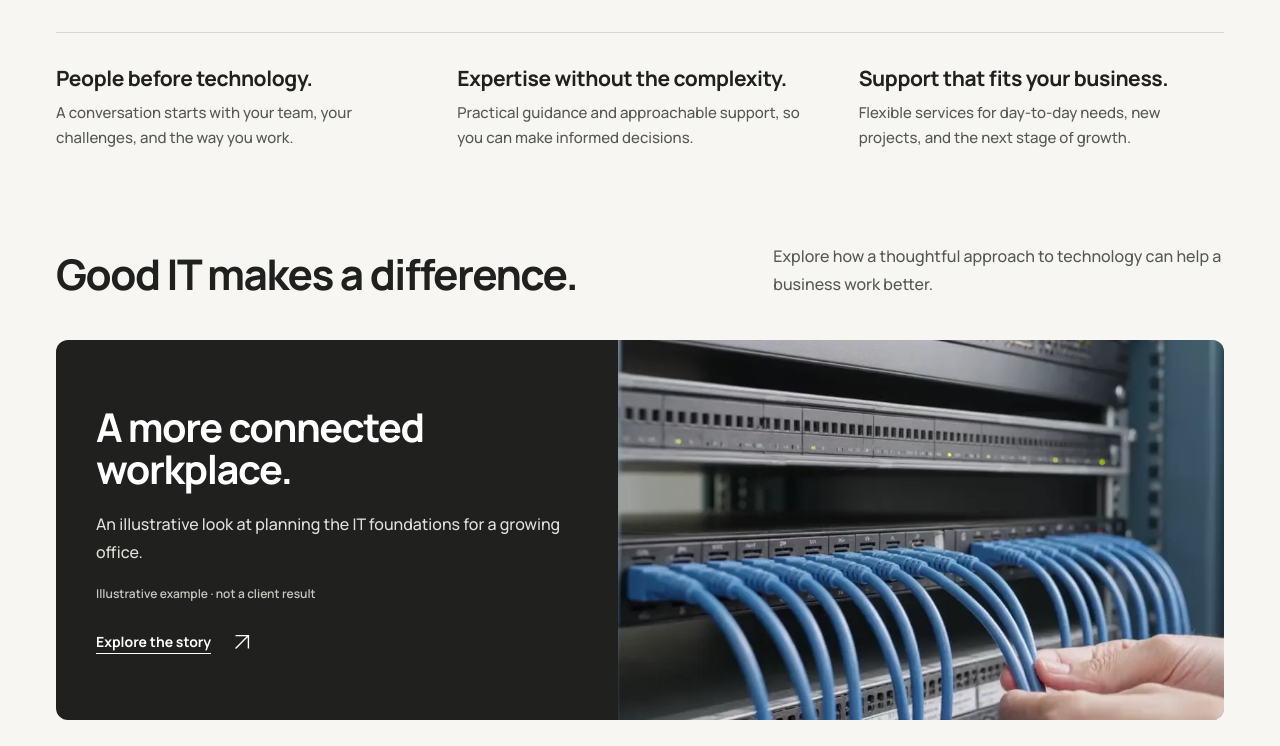
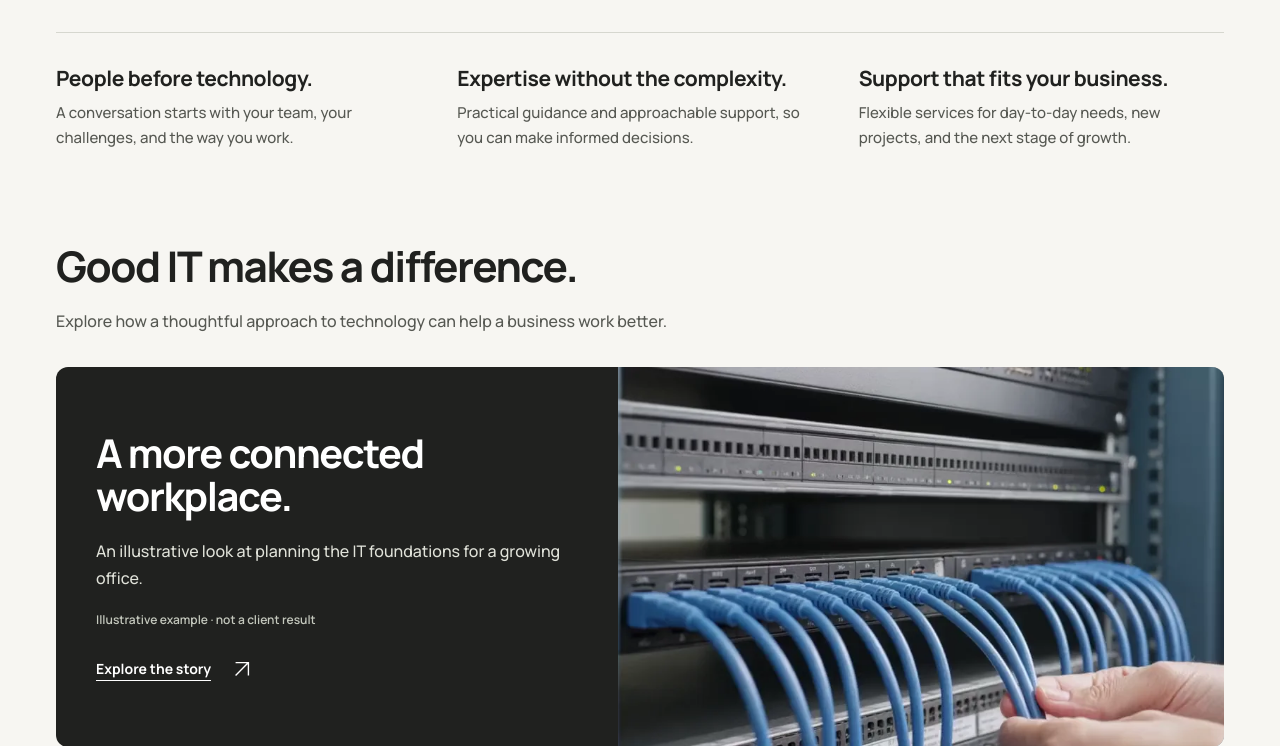
Before and after one commit to jianwongdesign/techcloud, a PHP site: page / in a window 1280 px wide. Shown: the part 2002-2748 px from the top of the page. Run offline with PHP 8.4, Linux system fonts and the light colour scheme.

Commit message:
Group case study introduction into a left-aligned text block

```diff
--- a/preview/404.html
+++ b/preview/404.html
@@ -1,5 +1,5 @@
 <!doctype html>
-<html lang="en"><head><meta charset="utf-8"><meta name="viewport" content="width=device-width,initial-scale=1"><meta name="robots" content="noindex,nofollow"><base href="/techcloud/"><title>Page not found &#8211; TechCloud · Design preview</title><meta name="description" content="TechCloud custom WordPress website design preview."><link rel="stylesheet" href="assets/site.css?v=d35efbe0d112"><link rel="stylesheet" href="assets/rich.css?v=8f753b65c53a"><style>.preview-notice{text-align:center;background:#20251e;color:#e2e6d8;font:10px/1.6 Manrope,sans-serif;letter-spacing:.05em;padding:7px 16px}</style></head>
+<html lang="en"><head><meta charset="utf-8"><meta name="viewport" content="width=device-width,initial-scale=1"><meta name="robots" content="noindex,nofollow"><base href="/techcloud/"><title>Page not found &#8211; TechCloud · Design preview</title><meta name="description" content="TechCloud custom WordPress website design preview."><link rel="stylesheet" href="assets/site.css?v=d35efbe0d112"><link rel="stylesheet" href="assets/rich.css?v=53a4c4f1cfc2"><style>.preview-notice{text-align:center;background:#20251e;color:#e2e6d8;font:10px/1.6 Manrope,sans-serif;letter-spacing:.05em;padding:7px 16px}</style></head>
 <body id="top" class="error404 wp-embed-responsive wp-theme-techcloud"><div class="preview-notice">TechCloud · Design preview · Content for review</div>
 <a class="skip-link" href="#main">Skip to content</a>
 <header class="site-header wrap">
--- a/preview/assets/rich.css
+++ b/preview/assets/rich.css
@@ -277,6 +277,9 @@ summary{font-size:16px;font-weight:700}
 .benefit{border:0;padding:0;margin:0}
 .benefit h3{font-size:21px;margin:0 0 10px}
 .benefit p{font-size:15px;line-height:1.65;margin:0}
+.section:has(>.case-grid)>.section-head{grid-template-columns:1fr;gap:16px;margin-bottom:32px}
+.section:has(>.case-grid)>.section-head h2{max-width:none}
+.section:has(>.case-grid)>.section-head p{justify-self:start;max-width:65ch;margin:0;text-wrap:pretty}
 .case-card{grid-template-columns:1fr 1.08fr;background:#20211f;color:white;border:0}
 .case-image{grid-column:2;grid-row:1;min-height:380px;aspect-ratio:auto}
 .case-image img{height:100%;object-fit:cover}
--- a/preview/case-studies/connected-workplace-example/index.html
+++ b/preview/case-studies/connected-workplace-example/index.html
@@ -1,5 +1,5 @@
 <!doctype html>
-<html lang="en"><head><meta charset="utf-8"><meta name="viewport" content="width=device-width,initial-scale=1"><meta name="robots" content="noindex,nofollow"><title>A more connected workplace. &#8211; TechCloud · Design preview</title><meta name="description" content="TechCloud custom WordPress website design preview."><link rel="stylesheet" href="../../assets/site.css?v=d35efbe0d112"><link rel="stylesheet" href="../../assets/rich.css?v=8f753b65c53a"><style>.preview-notice{text-align:center;background:#20251e;color:#e2e6d8;font:10px/1.6 Manrope,sans-serif;letter-spacing:.05em;padding:7px 16px}</style></head>
+<html lang="en"><head><meta charset="utf-8"><meta name="viewport" content="width=device-width,initial-scale=1"><meta name="robots" content="noindex,nofollow"><title>A more connected workplace. &#8211; TechCloud · Design preview</title><meta name="description" content="TechCloud custom WordPress website design preview."><link rel="stylesheet" href="../../assets/site.css?v=d35efbe0d112"><link rel="stylesheet" href="../../assets/rich.css?v=53a4c4f1cfc2"><style>.preview-notice{text-align:center;background:#20251e;color:#e2e6d8;font:10px/1.6 Manrope,sans-serif;letter-spacing:.05em;padding:7px 16px}</style></head>
 <body id="top" class="wp-singular tc_case-template-default single single-tc_case postid-13 wp-embed-responsive wp-theme-techcloud"><div class="preview-notice">TechCloud · Design preview · Content for review</div>
 <a class="skip-link" href="#main">Skip to content</a>
 <header class="site-header wrap">
--- a/preview/case-studies/index.html
+++ b/preview/case-studies/index.html
@@ -1,5 +1,5 @@
 <!doctype html>
-<html lang="en"><head><meta charset="utf-8"><meta name="viewport" content="width=device-width,initial-scale=1"><meta name="robots" content="noindex,nofollow"><title>Case Studies &#8211; TechCloud · Design preview</title><meta name="description" content="TechCloud custom WordPress website design preview."><link rel="stylesheet" href="../assets/site.css?v=d35efbe0d112"><link rel="stylesheet" href="../assets/rich.css?v=8f753b65c53a"><style>.preview-notice{text-align:center;background:#20251e;color:#e2e6d8;font:10px/1.6 Manrope,sans-serif;letter-spacing:.05em;padding:7px 16px}</style></head>
+<html lang="en"><head><meta charset="utf-8"><meta name="viewport" content="width=device-width,initial-scale=1"><meta name="robots" content="noindex,nofollow"><title>Case Studies &#8211; TechCloud · Design preview</title><meta name="description" content="TechCloud custom WordPress website design preview."><link rel="stylesheet" href="../assets/site.css?v=d35efbe0d112"><link rel="stylesheet" href="../assets/rich.css?v=53a4c4f1cfc2"><style>.preview-notice{text-align:center;background:#20251e;color:#e2e6d8;font:10px/1.6 Manrope,sans-serif;letter-spacing:.05em;padding:7px 16px}</style></head>
 <body id="top" class="archive post-type-archive post-type-archive-tc_case wp-embed-responsive wp-theme-techcloud"><div class="preview-notice">TechCloud · Design preview · Content for review</div>
 <a class="skip-link" href="#main">Skip to content</a>
 <header class="site-header wrap">
--- a/preview/contact/index.html
+++ b/preview/contact/index.html
@@ -1,5 +1,5 @@
 <!doctype html>
-<html lang="en"><head><meta charset="utf-8"><meta name="viewport" content="width=device-width,initial-scale=1"><meta name="robots" content="noindex,nofollow"><title>Let’s talk about your IT. &#8211; TechCloud · Design preview</title><meta name="description" content="TechCloud custom WordPress website design preview."><link rel="stylesheet" href="../assets/site.css?v=d35efbe0d112"><link rel="stylesheet" href="../assets/rich.css?v=8f753b65c53a"><style>.preview-notice{text-align:center;background:#20251e;color:#e2e6d8;font:10px/1.6 Manrope,sans-serif;letter-spacing:.05em;padding:7px 16px}</style></head>
+<html lang="en"><head><meta charset="utf-8"><meta name="viewport" content="width=device-width,initial-scale=1"><meta name="robots" content="noindex,nofollow"><title>Let’s talk about your IT. &#8211; TechCloud · Design preview</title><meta name="description" content="TechCloud custom WordPress website design preview."><link rel="stylesheet" href="../assets/site.css?v=d35efbe0d112"><link rel="stylesheet" href="../assets/rich.css?v=53a4c4f1cfc2"><style>.preview-notice{text-align:center;background:#20251e;color:#e2e6d8;font:10px/1.6 Manrope,sans-serif;letter-spacing:.05em;padding:7px 16px}</style></head>
 <body id="top" class="wp-singular page-template-default page page-id-11 wp-embed-responsive wp-theme-techcloud"><div class="preview-notice">TechCloud · Design preview · Content for review</div>
 <a class="skip-link" href="#main">Skip to content</a>
 <header class="site-header wrap">
--- a/preview/index.html
+++ b/preview/index.html
@@ -1,5 +1,5 @@
 <!doctype html>
-<html lang="en"><head><meta charset="utf-8"><meta name="viewport" content="width=device-width,initial-scale=1"><meta name="robots" content="noindex,nofollow"><title>TechCloud &#8211; IT services for businesses in Singapore · Design preview</title><meta name="description" content="TechCloud custom WordPress website design preview."><link rel="stylesheet" href="assets/site.css?v=d35efbe0d112"><link rel="stylesheet" href="assets/rich.css?v=8f753b65c53a"><style>.preview-notice{text-align:center;background:#20251e;color:#e2e6d8;font:10px/1.6 Manrope,sans-serif;letter-spacing:.05em;padding:7px 16px}</style></head>
+<html lang="en"><head><meta charset="utf-8"><meta name="viewport" content="width=device-width,initial-scale=1"><meta name="robots" content="noindex,nofollow"><title>TechCloud &#8211; IT services for businesses in Singapore · Design preview</title><meta name="description" content="TechCloud custom WordPress website design preview."><link rel="stylesheet" href="assets/site.css?v=d35efbe0d112"><link rel="stylesheet" href="assets/rich.css?v=53a4c4f1cfc2"><style>.preview-notice{text-align:center;background:#20251e;color:#e2e6d8;font:10px/1.6 Manrope,sans-serif;letter-spacing:.05em;padding:7px 16px}</style></head>
 <body id="top" class="home wp-singular page-template-default page page-id-4 wp-embed-responsive wp-theme-techcloud"><div class="preview-notice">TechCloud · Design preview · Content for review</div>
 <a class="skip-link" href="#main">Skip to content</a>
 <header class="site-header wrap">
--- a/preview/services/end-user-it-support/index.html
+++ b/preview/services/end-user-it-support/index.html
@@ -1,5 +1,5 @@
 <!doctype html>
-<html lang="en"><head><meta charset="utf-8"><meta name="viewport" content="width=device-width,initial-scale=1"><meta name="robots" content="noindex,nofollow"><title>End-user IT support &#8211; TechCloud · Design preview</title><meta name="description" content="TechCloud custom WordPress website design preview."><link rel="stylesheet" href="../../assets/site.css?v=d35efbe0d112"><link rel="stylesheet" href="../../assets/rich.css?v=8f753b65c53a"><style>.preview-notice{text-align:center;background:#20251e;color:#e2e6d8;font:10px/1.6 Manrope,sans-serif;letter-spacing:.05em;padding:7px 16px}</style></head>
+<html lang="en"><head><meta charset="utf-8"><meta name="viewport" content="width=device-width,initial-scale=1"><meta name="robots" content="noindex,nofollow"><title>End-user IT support &#8211; TechCloud · Design preview</title><meta name="description" content="TechCloud custom WordPress website design preview."><link rel="stylesheet" href="../../assets/site.css?v=d35efbe0d112"><link rel="stylesheet" href="../../assets/rich.css?v=53a4c4f1cfc2"><style>.preview-notice{text-align:center;background:#20251e;color:#e2e6d8;font:10px/1.6 Manrope,sans-serif;letter-spacing:.05em;padding:7px 16px}</style></head>
 <body id="top" class="wp-singular page-template-default page page-id-7 page-child parent-pageid-5 wp-embed-responsive wp-theme-techcloud"><div class="preview-notice">TechCloud · Design preview · Content for review</div>
 <a class="skip-link" href="#main">Skip to content</a>
 <header class="site-header wrap">
--- a/preview/services/index.html
+++ b/preview/services/index.html
@@ -1,5 +1,5 @@
 <!doctype html>
-<html lang="en"><head><meta charset="utf-8"><meta name="viewport" content="width=device-width,initial-scale=1"><meta name="robots" content="noindex,nofollow"><title>Good IT. Built around you. &#8211; TechCloud · Design preview</title><meta name="description" content="TechCloud custom WordPress website design preview."><link rel="stylesheet" href="../assets/site.css?v=d35efbe0d112"><link rel="stylesheet" href="../assets/rich.css?v=8f753b65c53a"><style>.preview-notice{text-align:center;background:#20251e;color:#e2e6d8;font:10px/1.6 Manrope,sans-serif;letter-spacing:.05em;padding:7px 16px}</style></head>
+<html lang="en"><head><meta charset="utf-8"><meta name="viewport" content="width=device-width,initial-scale=1"><meta name="robots" content="noindex,nofollow"><title>Good IT. Built around you. &#8211; TechCloud · Design preview</title><meta name="description" content="TechCloud custom WordPress website design preview."><link rel="stylesheet" href="../assets/site.css?v=d35efbe0d112"><link rel="stylesheet" href="../assets/rich.css?v=53a4c4f1cfc2"><style>.preview-notice{text-align:center;background:#20251e;color:#e2e6d8;font:10px/1.6 Manrope,sans-serif;letter-spacing:.05em;padding:7px 16px}</style></head>
 <body id="top" class="wp-singular page-template-default page page-id-5 page-parent wp-embed-responsive wp-theme-techcloud"><div class="preview-notice">TechCloud · Design preview · Content for review</div>
 <a class="skip-link" href="#main">Skip to content</a>
 <header class="site-header wrap">
--- a/preview/services/it-installation-infrastructure/index.html
+++ b/preview/services/it-installation-infrastructure/index.html
@@ -1,5 +1,5 @@
 <!doctype html>
-<html lang="en"><head><meta charset="utf-8"><meta name="viewport" content="width=device-width,initial-scale=1"><meta name="robots" content="noindex,nofollow"><title>IT installation &#038; infrastructure &#8211; TechCloud · Design preview</title><meta name="description" content="TechCloud custom WordPress website design preview."><link rel="stylesheet" href="../../assets/site.css?v=d35efbe0d112"><link rel="stylesheet" href="../../assets/rich.css?v=8f753b65c53a"><style>.preview-notice{text-align:center;background:#20251e;color:#e2e6d8;font:10px/1.6 Manrope,sans-serif;letter-spacing:.05em;padding:7px 16px}</style></head>
+<html lang="en"><head><meta charset="utf-8"><meta name="viewport" content="width=device-width,initial-scale=1"><meta name="robots" content="noindex,nofollow"><title>IT installation &#038; infrastructure &#8211; TechCloud · Design preview</title><meta name="description" content="TechCloud custom WordPress website design preview."><link rel="stylesheet" href="../../assets/site.css?v=d35efbe0d112"><link rel="stylesheet" href="../../assets/rich.css?v=53a4c4f1cfc2"><style>.preview-notice{text-align:center;background:#20251e;color:#e2e6d8;font:10px/1.6 Manrope,sans-serif;letter-spacing:.05em;padding:7px 16px}</style></head>
 <body id="top" class="wp-singular page-template-default page page-id-10 page-child parent-pageid-5 wp-embed-responsive wp-theme-techcloud"><div class="preview-notice">TechCloud · Design preview · Content for review</div>
 <a class="skip-link" href="#main">Skip to content</a>
 <header class="site-header wrap">
--- a/preview/services/it-staffing/index.html
+++ b/preview/services/it-staffing/index.html
@@ -1,5 +1,5 @@
 <!doctype html>
-<html lang="en"><head><meta charset="utf-8"><meta name="viewport" content="width=device-width,initial-scale=1"><meta name="robots" content="noindex,nofollow"><title>IT staffing &#8211; TechCloud · Design preview</title><meta name="description" content="TechCloud custom WordPress website design preview."><link rel="stylesheet" href="../../assets/site.css?v=d35efbe0d112"><link rel="stylesheet" href="../../assets/rich.css?v=8f753b65c53a"><style>.preview-notice{text-align:center;background:#20251e;color:#e2e6d8;font:10px/1.6 Manrope,sans-serif;letter-spacing:.05em;padding:7px 16px}</style></head>
+<html lang="en"><head><meta charset="utf-8"><meta name="viewport" content="width=device-width,initial-scale=1"><meta name="robots" content="noindex,nofollow"><title>IT staffing &#8211; TechCloud · Design preview</title><meta name="description" content="TechCloud custom WordPress website design preview."><link rel="stylesheet" href="../../assets/site.css?v=d35efbe0d112"><link rel="stylesheet" href="../../assets/rich.css?v=53a4c4f1cfc2"><style>.preview-notice{text-align:center;background:#20251e;color:#e2e6d8;font:10px/1.6 Manrope,sans-serif;letter-spacing:.05em;padding:7px 16px}</style></head>
 <body id="top" class="wp-singular page-template-default page page-id-8 page-child parent-pageid-5 wp-embed-responsive wp-theme-techcloud"><div class="preview-notice">TechCloud · Design preview · Content for review</div>
 <a class="skip-link" href="#main">Skip to content</a>
 <header class="site-header wrap">
--- a/preview/services/managed-it-services/index.html
+++ b/preview/services/managed-it-services/index.html
@@ -1,5 +1,5 @@
 <!doctype html>
-<html lang="en"><head><meta charset="utf-8"><meta name="viewport" content="width=device-width,initial-scale=1"><meta name="robots" content="noindex,nofollow"><title>Managed IT services &#8211; TechCloud · Design preview</title><meta name="description" content="TechCloud custom WordPress website design preview."><link rel="stylesheet" href="../../assets/site.css?v=d35efbe0d112"><link rel="stylesheet" href="../../assets/rich.css?v=8f753b65c53a"><style>.preview-notice{text-align:center;background:#20251e;color:#e2e6d8;font:10px/1.6 Manrope,sans-serif;letter-spacing:.05em;padding:7px 16px}</style></head>
+<html lang="en"><head><meta charset="utf-8"><meta name="viewport" content="width=device-width,initial-scale=1"><meta name="robots" content="noindex,nofollow"><title>Managed IT services &#8211; TechCloud · Design preview</title><meta name="description" content="TechCloud custom WordPress website design preview."><link rel="stylesheet" href="../../assets/site.css?v=d35efbe0d112"><link rel="stylesheet" href="../../assets/rich.css?v=53a4c4f1cfc2"><style>.preview-notice{text-align:center;background:#20251e;color:#e2e6d8;font:10px/1.6 Manrope,sans-serif;letter-spacing:.05em;padding:7px 16px}</style></head>
 <body id="top" class="wp-singular page-template-default page page-id-6 page-child parent-pageid-5 wp-embed-responsive wp-theme-techcloud"><div class="preview-notice">TechCloud · Design preview · Content for review</div>
 <a class="skip-link" href="#main">Skip to content</a>
 <header class="site-header wrap">
--- a/preview/services/project-management/index.html
+++ b/preview/services/project-management/index.html
@@ -1,5 +1,5 @@
 <!doctype html>
-<html lang="en"><head><meta charset="utf-8"><meta name="viewport" content="width=device-width,initial-scale=1"><meta name="robots" content="noindex,nofollow"><title>Project management &#8211; TechCloud · Design preview</title><meta name="description" content="TechCloud custom WordPress website design preview."><link rel="stylesheet" href="../../assets/site.css?v=d35efbe0d112"><link rel="stylesheet" href="../../assets/rich.css?v=8f753b65c53a"><style>.preview-notice{text-align:center;background:#20251e;color:#e2e6d8;font:10px/1.6 Manrope,sans-serif;letter-spacing:.05em;padding:7px 16px}</style></head>
+<html lang="en"><head><meta charset="utf-8"><meta name="viewport" content="width=device-width,initial-scale=1"><meta name="robots" content="noindex,nofollow"><title>Project management &#8211; TechCloud · Design preview</title><meta name="description" content="TechCloud custom WordPress website design preview."><link rel="stylesheet" href="../../assets/site.css?v=d35efbe0d112"><link rel="stylesheet" href="../../assets/rich.css?v=53a4c4f1cfc2"><style>.preview-notice{text-align:center;background:#20251e;color:#e2e6d8;font:10px/1.6 Manrope,sans-serif;letter-spacing:.05em;padding:7px 16px}</style></head>
 <body id="top" class="wp-singular page-template-default page page-id-9 page-child parent-pageid-5 wp-embed-responsive wp-theme-techcloud"><div class="preview-notice">TechCloud · Design preview · Content for review</div>
 <a class="skip-link" href="#main">Skip to content</a>
 <header class="site-header wrap">
--- a/preview/shop/index.html
+++ b/preview/shop/index.html
@@ -1,5 +1,5 @@
 <!doctype html>
-<html lang="en"><head><meta charset="utf-8"><meta name="viewport" content="width=device-width,initial-scale=1"><meta name="robots" content="noindex,nofollow"><title>Your next IT purchase starts here. &#8211; TechCloud · Design preview</title><meta name="description" content="TechCloud custom WordPress website design preview."><link rel="stylesheet" href="../assets/site.css?v=d35efbe0d112"><link rel="stylesheet" href="../assets/rich.css?v=8f753b65c53a"><style>.preview-notice{text-align:center;background:#20251e;color:#e2e6d8;font:10px/1.6 Manrope,sans-serif;letter-spacing:.05em;padding:7px 16px}</style></head>
+<html lang="en"><head><meta charset="utf-8"><meta name="viewport" content="width=device-width,initial-scale=1"><meta name="robots" content="noindex,nofollow"><title>Your next IT purchase starts here. &#8211; TechCloud · Design preview</title><meta name="description" content="TechCloud custom WordPress website design preview."><link rel="stylesheet" href="../assets/site.css?v=d35efbe0d112"><link rel="stylesheet" href="../assets/rich.css?v=53a4c4f1cfc2"><style>.preview-notice{text-align:center;background:#20251e;color:#e2e6d8;font:10px/1.6 Manrope,sans-serif;letter-spacing:.05em;padding:7px 16px}</style></head>
 <body id="top" class="wp-singular page-template-default page page-id-12 wp-embed-responsive wp-theme-techcloud"><div class="preview-notice">TechCloud · Design preview · Content for review</div>
 <a class="skip-link" href="#main">Skip to content</a>
 <header class="site-header wrap">
--- a/theme/techcloud/assets/rich.css
+++ b/theme/techcloud/assets/rich.css
@@ -277,6 +277,9 @@ summary{font-size:16px;font-weight:700}
 .benefit{border:0;padding:0;margin:0}
 .benefit h3{font-size:21px;margin:0 0 10px}
 .benefit p{font-size:15px;line-height:1.65;margin:0}
+.section:has(>.case-grid)>.section-head{grid-template-columns:1fr;gap:16px;margin-bottom:32px}
+.section:has(>.case-grid)>.section-head h2{max-width:none}
+.section:has(>.case-grid)>.section-head p{justify-self:start;max-width:65ch;margin:0;text-wrap:pretty}
 .case-card{grid-template-columns:1fr 1.08fr;background:#20211f;color:white;border:0}
 .case-image{grid-column:2;grid-row:1;min-height:380px;aspect-ratio:auto}
 .case-image img{height:100%;object-fit:cover}
```
